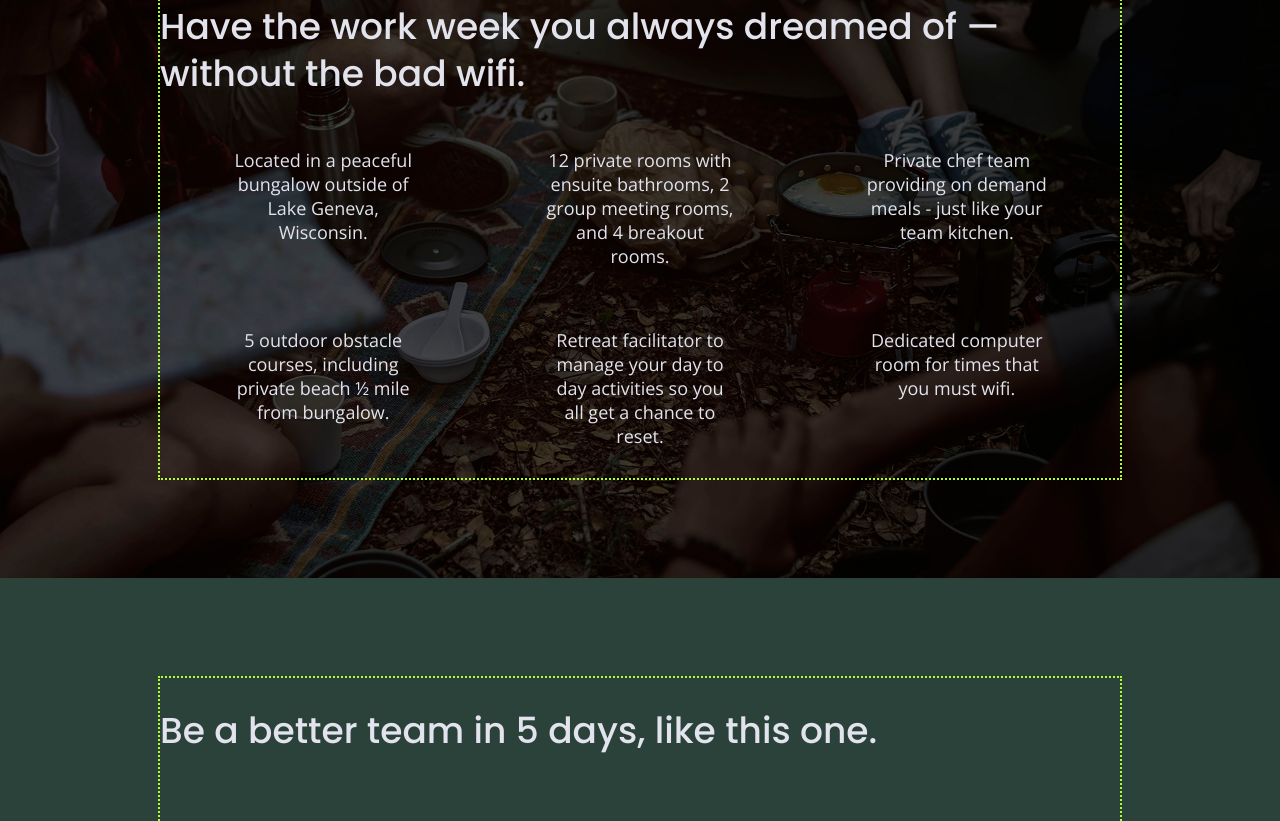
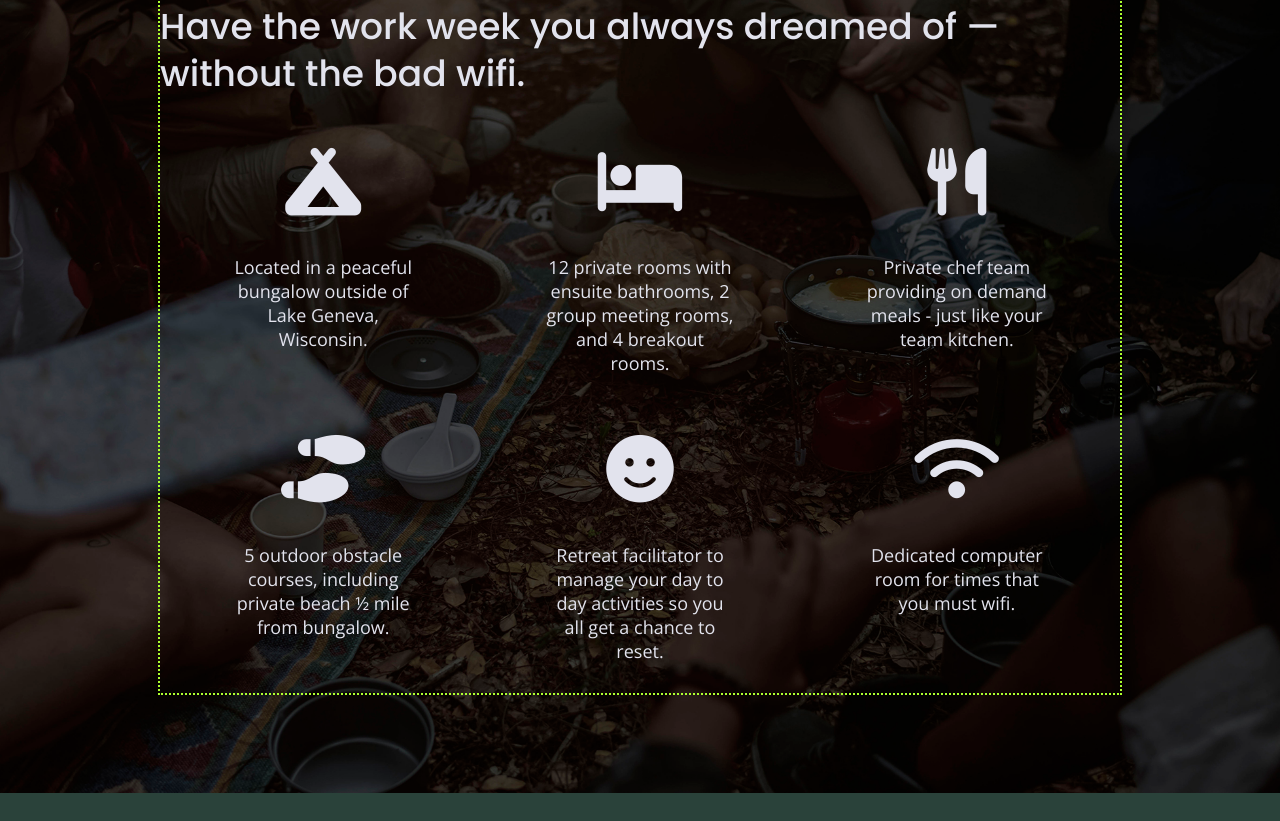
Before and after one commit to GeorgianaDaianu/unplugged-website, a website built with Parcel: page index.html in a window 1280 px wide. Shown: the part 1120-1941 px from the top of the page. Built offline with nearby package versions, Linux system fonts and the light colour scheme.

Commit message:
Inserted links to Font Awesome and added icons to features section

```diff
--- a/css/main.css
+++ b/css/main.css
@@ -313,7 +313,10 @@ input[type=button] {
   text-align: center;
   margin: 0;
 }
-
+.features i {
+  font-size: 3.75em;
+  margin-bottom: 40px;
+}
 /* Reviews */
 
 .reviews {
--- a/index.html
+++ b/index.html
@@ -19,7 +19,7 @@
   <link href="https://fonts.googleapis.com/css?family=Open+Sans:400,700|Poppins:500,700" rel="stylesheet">
   <link rel="stylesheet" href="css/normalize.css">
   <link rel="stylesheet" href="css/main.css">
-
+  <script src="https://kit.fontawesome.com/5c84be48f0.js" crossorigin="anonymous"></script>
   <meta name="theme-color" content="#fafafa">
 
 </head>
@@ -28,10 +28,10 @@
   <header>
     <div class="content-wrapper">
       <figure>
-       <a href="#">
-        <img src="img/unpluggedlogo.png" alt="unplugged logo">
-       </a>
-     </figure>
+        <a href="#">
+          <img src="img/unpluggedlogo.png" alt="unplugged logo">
+        </a>
+      </figure>
       <div class="header-divider"></div>
       <nav>
         <ul>
@@ -68,31 +68,43 @@
         <h2>Have the work week you always dreamed of — without the bad wifi.</h2>
         <div class="features-items">
           <article>
-            <p class="fontawesome-icon"></p>
+            <p class="fontawesome-icon">
+              <i class="fas fa-campground"></i>
+            </p>
             <p class="features-item-description">Located in a peaceful bungalow outside of Lake Geneva, Wisconsin.</p>
           </article>
           <article>
-            <p class="fontawesome-icon"></p>
+            <p class="fontawesome-icon">
+              <i class="fas fa-bed"></i>
+            </p>
             <p class="features-item-description">12 private rooms with ensuite bathrooms, 2 group meeting rooms, and 4
               breakout rooms.</p>
           </article>
           <article>
-            <p class="fontawesome-icon"></p>
+            <p class="fontawesome-icon">
+              <i class="fas fa-utensils"></i>
+            </p>
             <p class="features-item-description">Private chef team providing on demand meals - just like your team
               kitchen.</p>
           </article>
           <article>
-            <p class="fontawesome-icon"></p>
+            <p class="fontawesome-icon">
+              <i class="fas fa-shoe-prints"></i>
+            </p>
             <p class="features-item-description">5 outdoor obstacle courses, including private beach ½ mile from
               bungalow.</p>
           </article>
           <article>
-            <p class="fontawesome-icon"></p>
+            <p class="fontawesome-icon">
+              <i class="fas fa-smile"></i>
+            </p>
             <p class="features-item-description">Retreat facilitator to manage your day to day activities so you all get
               a chance to reset.</p>
           </article>
           <article>
-            <p class="fontawesome-icon"></p>
+            <p class="fontawesome-icon">
+              <i class="fas fa-wifi"></i>
+            </p>
             <p class="features-item-description">Dedicated computer room for times that you must wifi.</p>
           </article>
         </div>
```
Also changed, not shown: about/index.html (+1 -1 lines), faq/index.html (+1 -1 lines).
